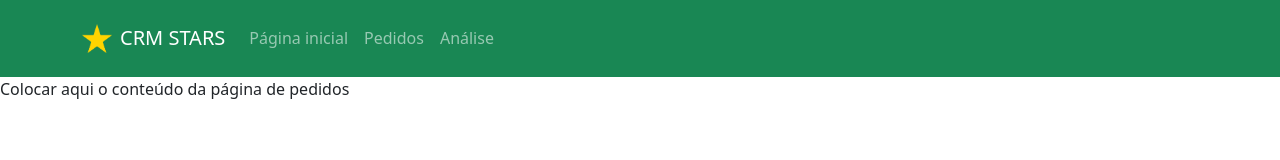
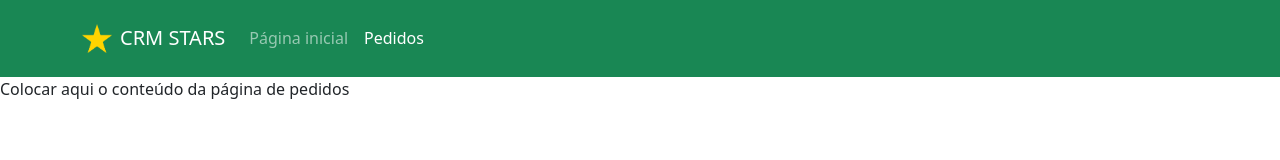
Before and after one commit to luizamenti/crm-app-in-react, a React (Create React App) app: page /orders in a window 1280 px wide. Shown: the top 160 px of the page. Built offline with nearby package versions, Linux system fonts and the light colour scheme.

Commit message:
Ajustados links do header

```diff
--- a/package.json
+++ b/package.json
@@ -11,6 +11,7 @@
     "react": "^18.2.0",
     "react-bootstrap": "^2.5.0",
     "react-dom": "^18.2.0",
+    "react-router-bootstrap": "^0.26.2",
     "react-router-dom": "^6.4.2",
     "react-scripts": "5.0.1",
     "web-vitals": "^2.1.4"
--- a/src/components/organisms/Header.jsx
+++ b/src/components/organisms/Header.jsx
@@ -1,4 +1,5 @@
 import React from "react";
+import { LinkContainer } from "react-router-bootstrap";
 
 import logo from "../../images/estrela.png";
 
@@ -15,11 +16,16 @@ export default function Header() {
           className="star-image-header my-3"
           alt="Logo de estrela amarela"
         />
-        <Navbar.Brand href="#home">CRM STARS</Navbar.Brand>
+        <LinkContainer to="/">
+          <Navbar.Brand>CRM STARS</Navbar.Brand>
+        </LinkContainer>
         <Nav className="me-auto">
-          <Nav.Link href="#home">Página inicial</Nav.Link>
-          <Nav.Link href="#features">Pedidos</Nav.Link>
-          <Nav.Link href="#pricing">Análise</Nav.Link>
+          <LinkContainer to="/">
+            <Nav.Link>Página inicial</Nav.Link>
+          </LinkContainer>
+          <LinkContainer to="/orders">
+            <Nav.Link>Pedidos</Nav.Link>
+          </LinkContainer>
         </Nav>
       </Container>
     </Navbar>
```
Also changed, not shown: 1 other file (tests, documents, lock files or other folders).
